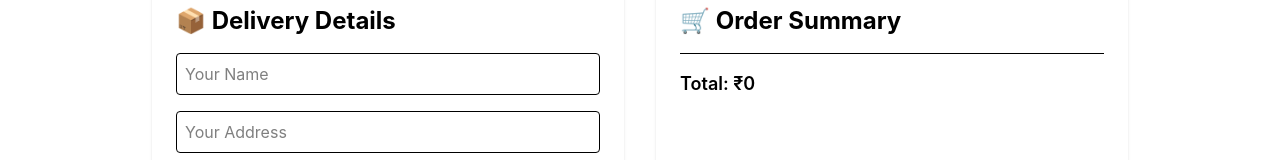
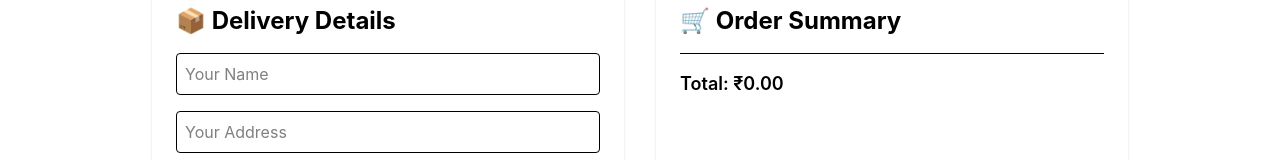
Before and after one commit to saurav-singh-web/ShoppyGlobe, a React (Vite) app: page /checkout in a window 1280 px wide. Shown: the part 123-283 px from the top of the page. Built offline with nearby package versions, Linux system fonts and the light colour scheme.

Commit message:
fixed total price bug

```diff
--- a/src/pages/Checkout.jsx
+++ b/src/pages/Checkout.jsx
@@ -77,7 +77,7 @@ const CheckOut = () => {
         <hr className="my-4" />
 
         <h3 className="text-lg font-semibold">
-          Total: ₹{total}
+          Total: ₹{total.toFixed(2)}
         </h3>
       </div>
 
```
